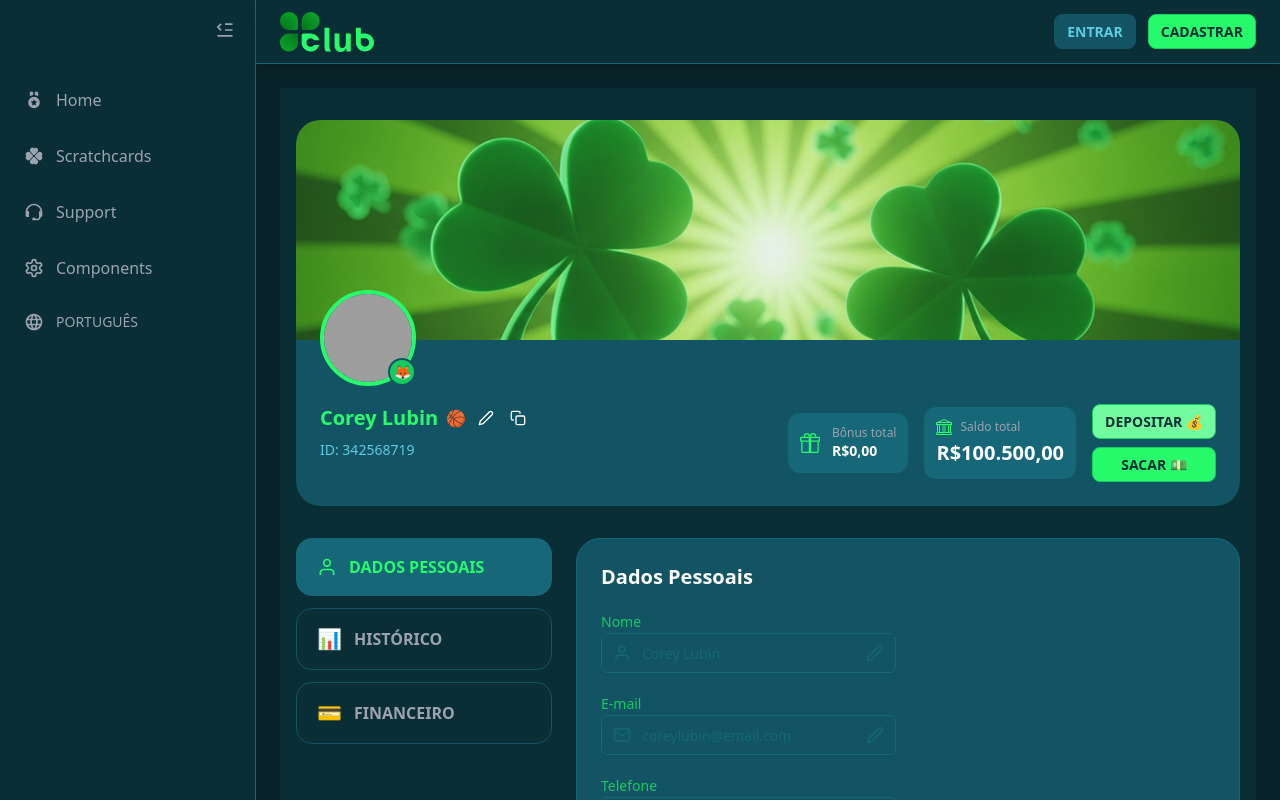
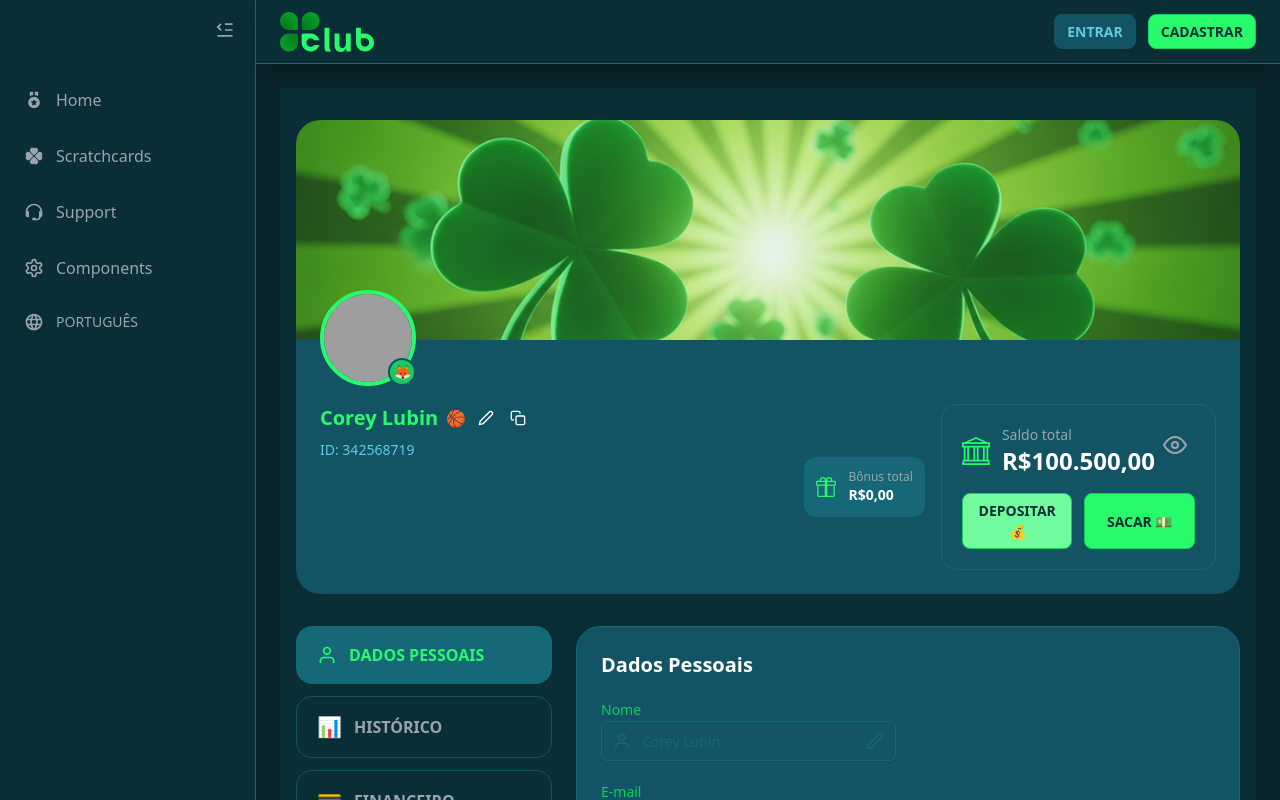
Before and after one commit to fsbispo/front-trevo, a React (Vite) app: page /profile in a window 1280 px wide. Shown: the top 800 px of the page. Built offline with nearby package versions, Linux system fonts and the light colour scheme; grey boxes are pictures that could not be loaded; a web font is replaced by a local one.

Commit message:
Updated Profile.tsx

```diff
--- a/src/pages/Profile.tsx
+++ b/src/pages/Profile.tsx
@@ -15,6 +15,7 @@ const Profile: React.FC = () => {
   const [phone, setPhone] = useState("+55 13 99123-4567");
   const [currentPassword, setCurrentPassword] = useState("");
   const [newPassword, setNewPassword] = useState("");
+  const [showBalance, setShowBalance] = useState(true);
 
   const userId = "342568719";
   const totalBalance = "R$100.500,00";
@@ -78,25 +79,39 @@ const Profile: React.FC = () => {
                   </div>
 
                   <div
-                    className="rounded-xl p-3"
-                    style={{ backgroundColor: colors.slateBlue }}
+                    className="rounded-2xl p-5"
+                    style={{ backgroundColor: colors.darkBlue, border: `1px solid ${colors.slateBlue}` }}
                   >
-                    <div className="flex items-center gap-2 mb-1">
-                      <BsBank style={{ color: colors.springGreen }} />
-                      <p className="text-xs" style={{ color: colors.text.muted }}>Saldo total</p>
-                    </div>
-                    <p className="text-xl font-bold" style={{ color: colors.white }}>
-                      {totalBalance}
+                    <div className="flex items-start justify-between mb-4">
+                      <div className="flex items-center gap-3">
+                        <BsBank size={28} style={{ color: colors.springGreen }} />
+                        <div>
+                          <p className="text-sm" style={{ color: colors.text.muted }}>Saldo total</p>
+                          <p className="text-2xl font-bold" style={{ color: colors.white }}>
+                            {showBalance ? totalBalance : "R$•••.•••,••"}
                           </p>
                         </div>
+                      </div>
+                      <button
+                        className="p-2 hover:opacity-80 transition-opacity"
+                        onClick={() => setShowBalance(!showBalance)}
+                      >
+                        {showBalance ? (
+                          <FiEye size={24} style={{ color: colors.text.muted }} />
+                        ) : (
+                          <FiEyeOff size={24} style={{ color: colors.text.muted }} />
+                        )}
+                      </button>
+                    </div>
 
-                  <div className="flex flex-col gap-2">
+                    <div className="flex gap-3">
                       <PrimaryButton variant="springGreen" size="small">
                         DEPOSITAR 💰
                       </PrimaryButton>
                       <PrimaryButton variant="primary" size="small">
                         SACAR 💵
                       </PrimaryButton>
+                    </div>
                   </div>
                 </div>
               </div>
```
Lines whose indentation alone changed are shown as unchanged.
